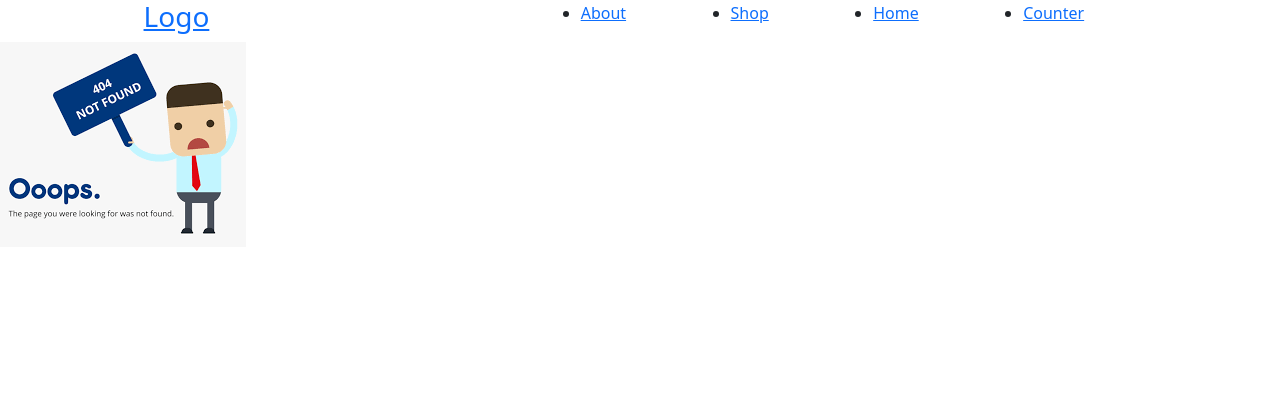
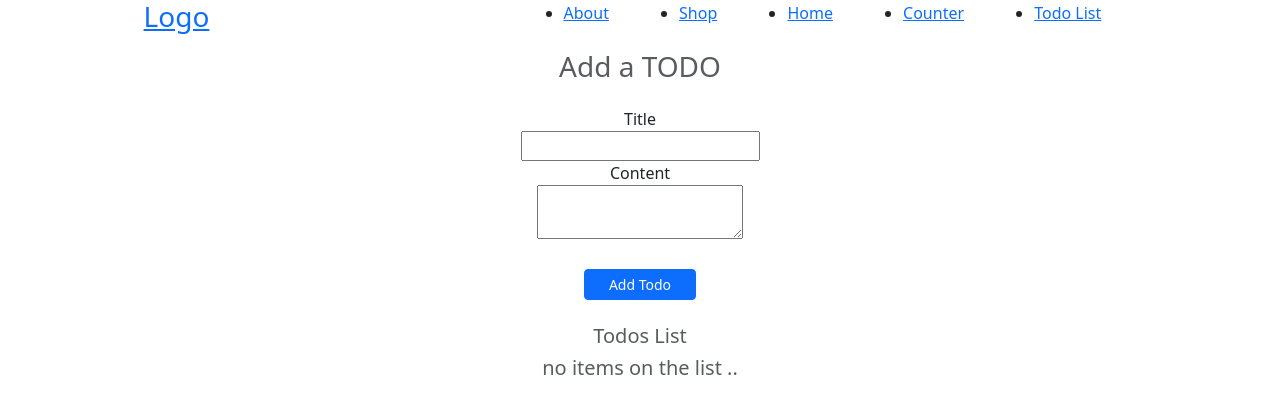
Before and after one commit to mohamedsaleh181/Portfolio, a React (Create React App) app: page /todoList in a window 1280 px wide. Shown: the top 414 px of the page. Built offline with nearby package versions, Linux system fonts and the light colour scheme.

Commit message:
my lab3 commit

```diff
--- a/package.json
+++ b/package.json
@@ -8,8 +8,10 @@
     "@testing-library/user-event": "^13.5.0",
     "react": "^18.2.0",
     "react-dom": "^18.2.0",
+    "react-redux": "^8.0.2",
     "react-router-dom": "^6.3.0",
     "react-scripts": "5.0.1",
+    "redux": "^4.2.0",
     "web-vitals": "^2.1.4"
   },
   "scripts": {
--- a/src/App.js
+++ b/src/App.js
@@ -7,6 +7,7 @@
 import NavBar from './components/NavBar';
 import Product from './components/product';
 import NotFound from './pages/notFound/NotFound';
+import Todo from './pages/todoList/Todo';
 
 
 function App() {
@@ -18,6 +19,7 @@
         <Route path="/counter" element={<Counter/>}></Route>
         <Route path="/shop" element={<Shop/>}></Route>
         <Route path="/about" element={<About/>}></Route>
+        <Route path="/todoList" element={<Todo/>}></Route>
         <Route path="/shop/product/:id" element={<Product/>}></Route>
 
         <Route path="*" element={<NotFound/>}></Route>
--- a/src/components/NavBar.jsx
+++ b/src/components/NavBar.jsx
@@ -18,6 +18,9 @@
           <li className="list-item">
               <Link to="/counter">Counter</Link>
           </li>
+          <li className="list-item">
+              <Link to="/todoList">Todo List</Link>
+          </li>
         </ul>
       </nav>
     );
--- /dev/null
+++ b/src/components/todoItem/TodoForm.jsx
@@ -0,0 +1,43 @@
+import { useState } from "react";
+
+
+const TodoForm = ({ addTodo }) => {
+  const [title, setTitle] = useState("");
+  const [content, setContent] = useState("");
+
+  const handleSubmission = (e) => {
+    e.preventDefault();
+    addTodo({ title, content });
+    setTitle("");
+    setContent("");
+  };
+
+  return (
+    <div>
+      <h3 className="text-muted mb-4">Add a TODO</h3>
+
+      <form onSubmit={handleSubmission}>
+        Title <br />
+        <input
+          type="text"
+          name="title"
+          value={title}
+          onChange={(e) => setTitle(e.target.value)}
+        />
+        <br />
+        Content <br />
+        <textarea
+          name="content"
+          value={content}
+          onChange={(e) => setContent(e.target.value)}
+        ></textarea>
+        <br />
+        <button className="my-4 btn btn-primary btn-sm px-4" type="submit">
+          Add Todo
+        </button>
+      </form>
+    </div>
+  );
+};
+
+export default TodoForm;
--- /dev/null
+++ b/src/components/todoItem/TodoList.jsx
@@ -0,0 +1,33 @@
+const TodoList = ({ todos,deleteTodo }) => {
+    const todosList =
+      todos && todos.length > 0 ? (
+        todos.map((todo, i) => {
+          return (
+            <div  key={i} className="d-flex align-items-center border my-3">
+              <ul>
+              <li className="border d-flex">
+              <div className="text">
+                <p>Title : {todo.title}</p>
+                <p>Content : {todo.content}</p>
+              </div>
+              </li>
+            </ul>
+            <div className="btn-wrapper mx-5">
+              <button className="btn btn-danger btn-sm" onClick={()=>deleteTodo(i)}>x</button>
+            </div>
+            </div>
+          );
+        })
+      ) : (
+        <p className="h5 mx-5 text-muted">no items on the list ..</p>
+      );
+
+    return (
+      <div className="text-left">
+        <h5 className="mx-5 text-muted">Todos List</h5>
+        {todosList}
+      </div>
+    );
+  };
+
+  export default TodoList;
--- a/src/index.js
+++ b/src/index.js
@@ -3,11 +3,15 @@
 import 'bootstrap/dist/css/bootstrap.css';
 import App from './App';
 import reportWebVitals from './reportWebVitals';
+import {Provider} from 'react-redux';
+import Store from './redux/store'
 
 const root = ReactDOM.createRoot(document.getElementById('root'));
 root.render(
   <React.StrictMode>
-    <App />
+    <Provider store={Store}>
+      <App />
+    </Provider>
   </React.StrictMode>
 );
 
--- /dev/null
+++ b/src/pages/todoList/Todo.css
@@ -0,0 +1,3 @@
+.todo-wrapper{
+    margin-bottom: 5rem;
+}
--- /dev/null
+++ b/src/pages/todoList/Todo.jsx
@@ -0,0 +1,31 @@
+// import { useState } from "react";
+import { useDispatch, useSelector } from "react-redux";
+import TodoForm from "../../components/todoItem/TodoForm";
+import TodoList from "../../components/todoItem/TodoList";
+import './Todo.css';
+import {addTodoItem, deleteTodoItem} from '../../redux/store'
+function Todo() {
+  // const [todos, setTodos] = useState([  ]);
+  const todoList = useSelector(state => state.todoList);
+  const dispatch = useDispatch();
+
+  const addTodo = (task) => {
+    // setTodos([...todos, task]);
+    console.log(task)
+    dispatch(addTodoItem(task));
+  };
+
+  const deleteTodo = (index) => {
+    // setTodos(todos.filter((todo,i) => i !== index))
+    dispatch(deleteTodoItem(index));
+  }
+
+  return (
+    <div className="text-center py-2 todo-wrapper container">
+      <TodoForm addTodo={addTodo} />
+      <TodoList todos={todoList} deleteTodo={deleteTodo} />
+    </div>
+  );
+}
+
+export default Todo;
--- /dev/null
+++ b/src/redux/reducers.js
@@ -0,0 +1 @@
+import addTodo from './actions'
--- /dev/null
+++ b/src/redux/store.js
@@ -0,0 +1,42 @@
+import {createStore} from 'redux'
+
+// Action
+export const ADD_TODO = "ADD_TODO";
+export const DELETE_TODO = "DELETE_TODO";
+
+export const addTodoItem = (payload) => {
+    return {
+        type: ADD_TODO,
+        payload
+    }
+}
+export const deleteTodoItem = (payload) => {
+    return {
+        type: DELETE_TODO,
+        payload
+    }
+}
+
+// IntialState
+const initialState = {
+    todoList: [
+    ],
+  };
+// reducer
+
+const todoReducer = (state=initialState,action)=>{
+    switch (action.type){
+        case "ADD_TODO":
+            return {...state , todoList: [...state.todoList , action.payload]}
+        case "DELETE_TODO":
+            return {...state , todoList: [...state.todoList.filter((item,i) => {
+                console.log(item)
+               return i !== action.payload
+
+            })]}
+        default:
+            return state;
+    };
+}
+
+export default createStore(todoReducer);
```
Also changed, not shown: src/redux/actions.js (added, +8 -0 lines), 1 other file (tests, documents, lock files or other folders).
